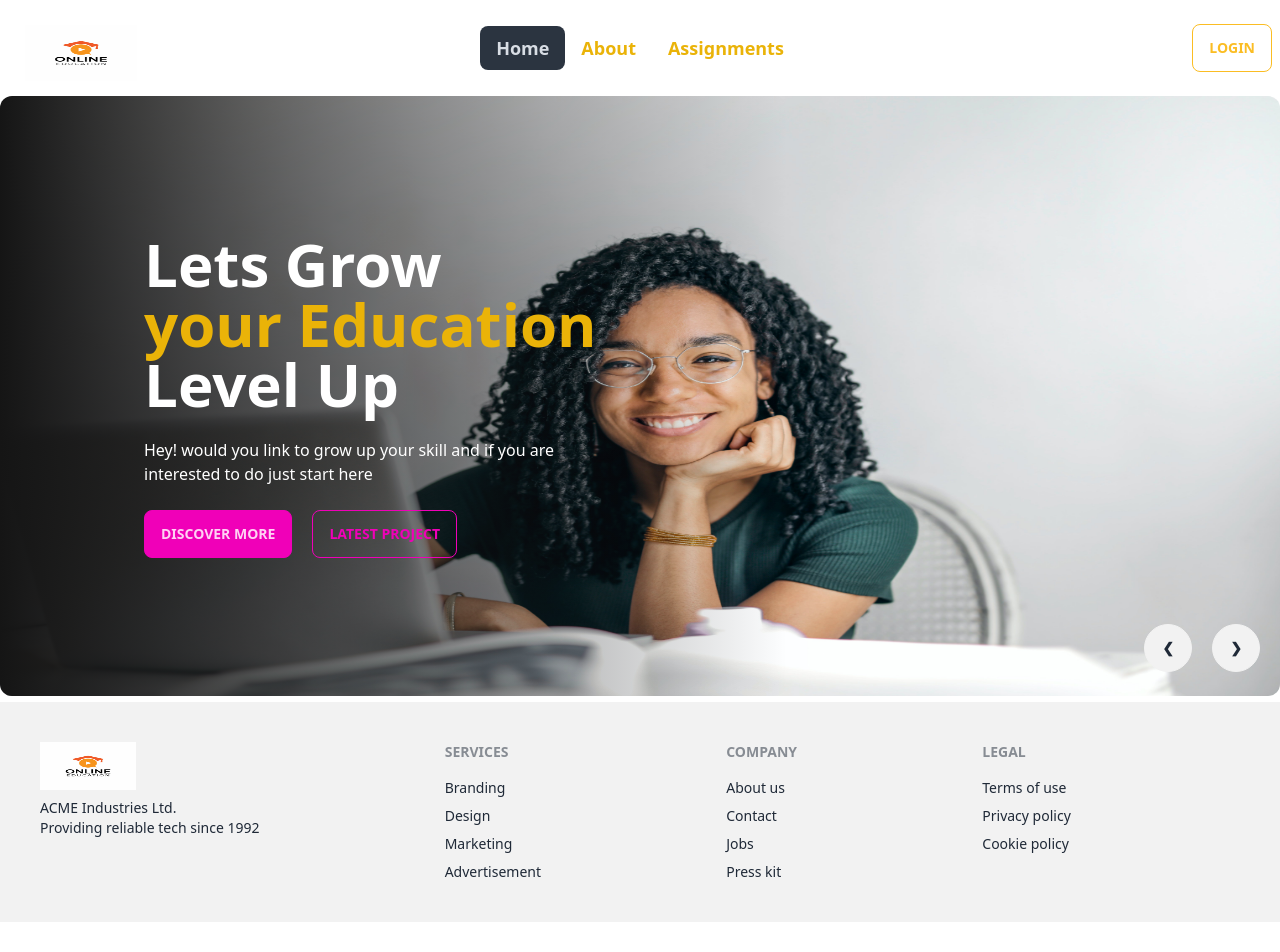
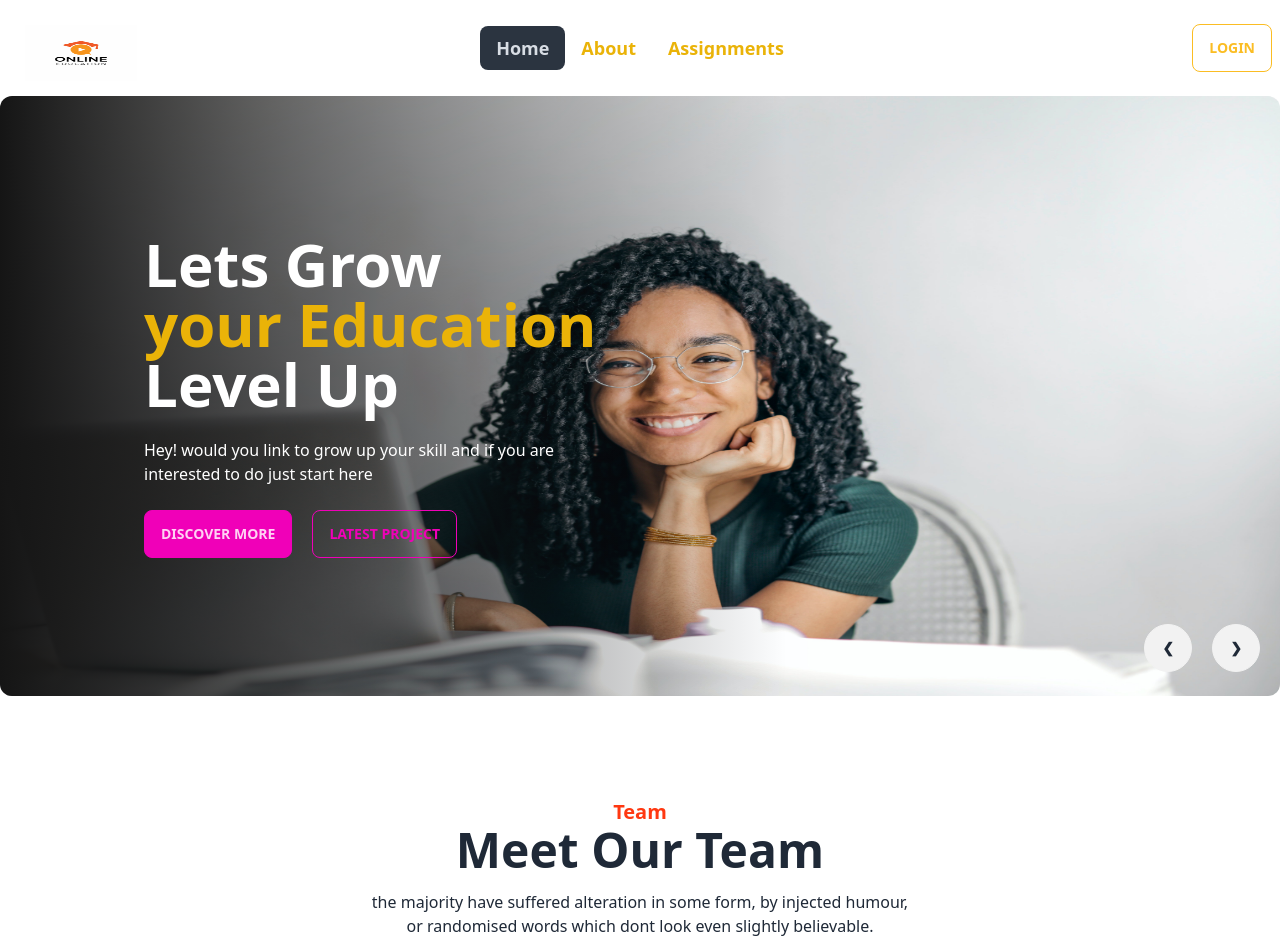
Before and after one commit to tafiya/online-education, a React (Vite) app: page / in a window 1280 px wide. Shown: the top 952 px of the page. Before the commit the page ends 922 px from the top, so only its background shows below. Built offline with nearby package versions, Linux system fonts and the light colour scheme; no server answers; grey boxes are pictures that could not be loaded.

Commit message:
team member added in home

```diff
--- a/src/Pages/Home/Home.jsx
+++ b/src/Pages/Home/Home.jsx
@@ -1,13 +1,13 @@
 import Banner from "./Banner";
 // import Faq from "./Faq";
-// import Team from "./Team";
+import Team from "./Team";
 
 const Home = () => {
     return (
         <div>
             <Banner></Banner>
-            {/* <Faq></Faq>
-           <Team></Team> */}
+            {/* <Faq></Faq> */}
+           <Team></Team>
         </div>
     );
 };
```
